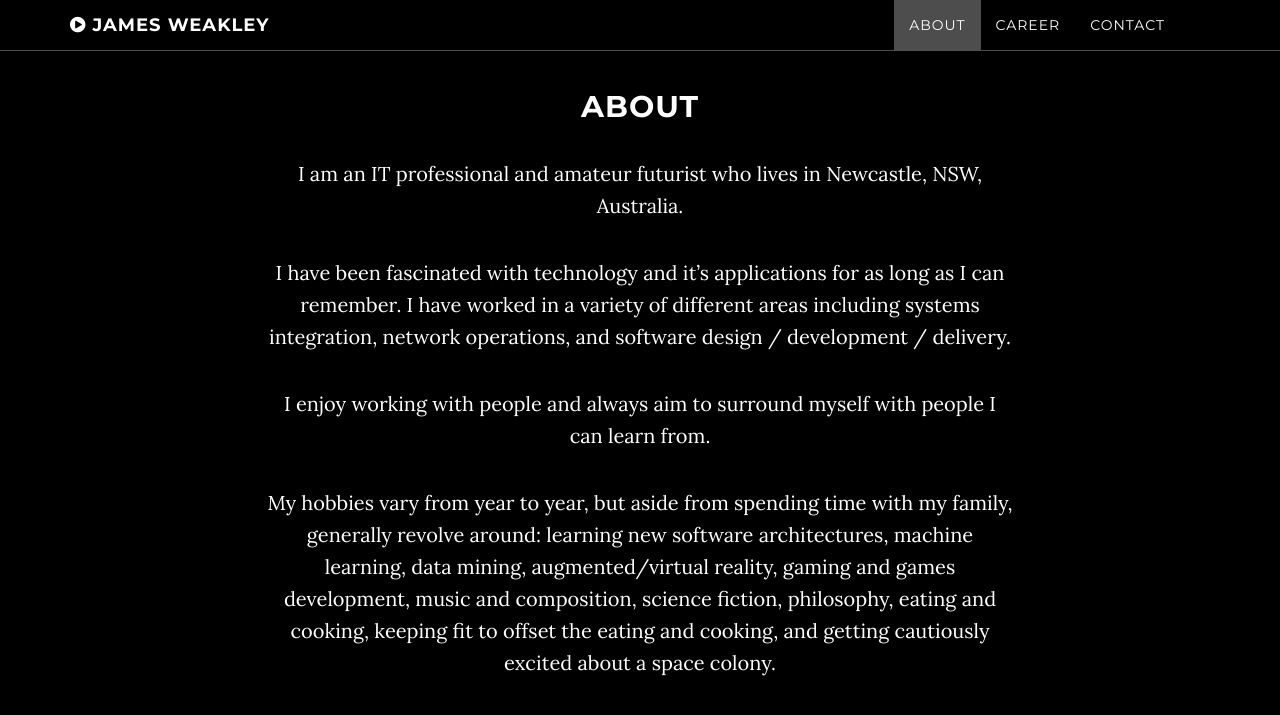
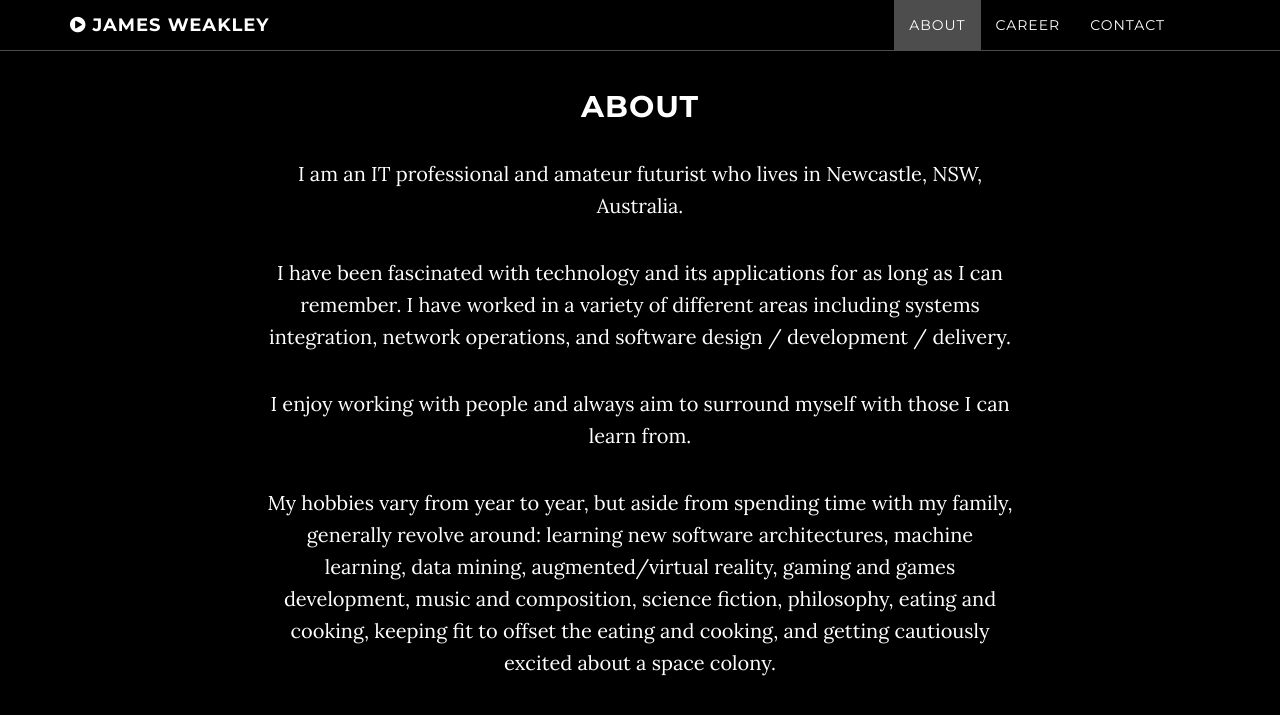
Before and after one commit to jamesweakley/jamesweakley.github.io, a Jekyll site: the page built from index.html, in a window 1280 px wide and 900 px high, scrolled down 1060 px. Shown: the top 715 px of the window. Built offline with Jekyll 4.4.1, drawn with Linux system fonts in a browser that asks for light colours.

Commit message:
Update about.html

```diff
--- a/about.html
+++ b/about.html
@@ -7,8 +7,8 @@ title: About
 
 I am an IT professional and amateur futurist who lives in Newcastle, NSW, Australia.
 
-I have been fascinated with technology and it's applications for as long as I can remember. I have worked in a variety of different areas including systems integration, network operations, and software design / development / delivery.
+I have been fascinated with technology and its applications for as long as I can remember. I have worked in a variety of different areas including systems integration, network operations, and software design / development / delivery.
 
-I enjoy working with people and always aim to surround myself with people I can learn from.
+I enjoy working with people and always aim to surround myself with those I can learn from.
 
 My hobbies vary from year to year, but aside from spending time with my family, generally revolve around: learning new software architectures, machine learning, data mining, augmented/virtual reality, gaming and games development, music and composition, science fiction, philosophy, eating and cooking, keeping fit to offset the eating and cooking, and getting cautiously excited about a space colony.
```
